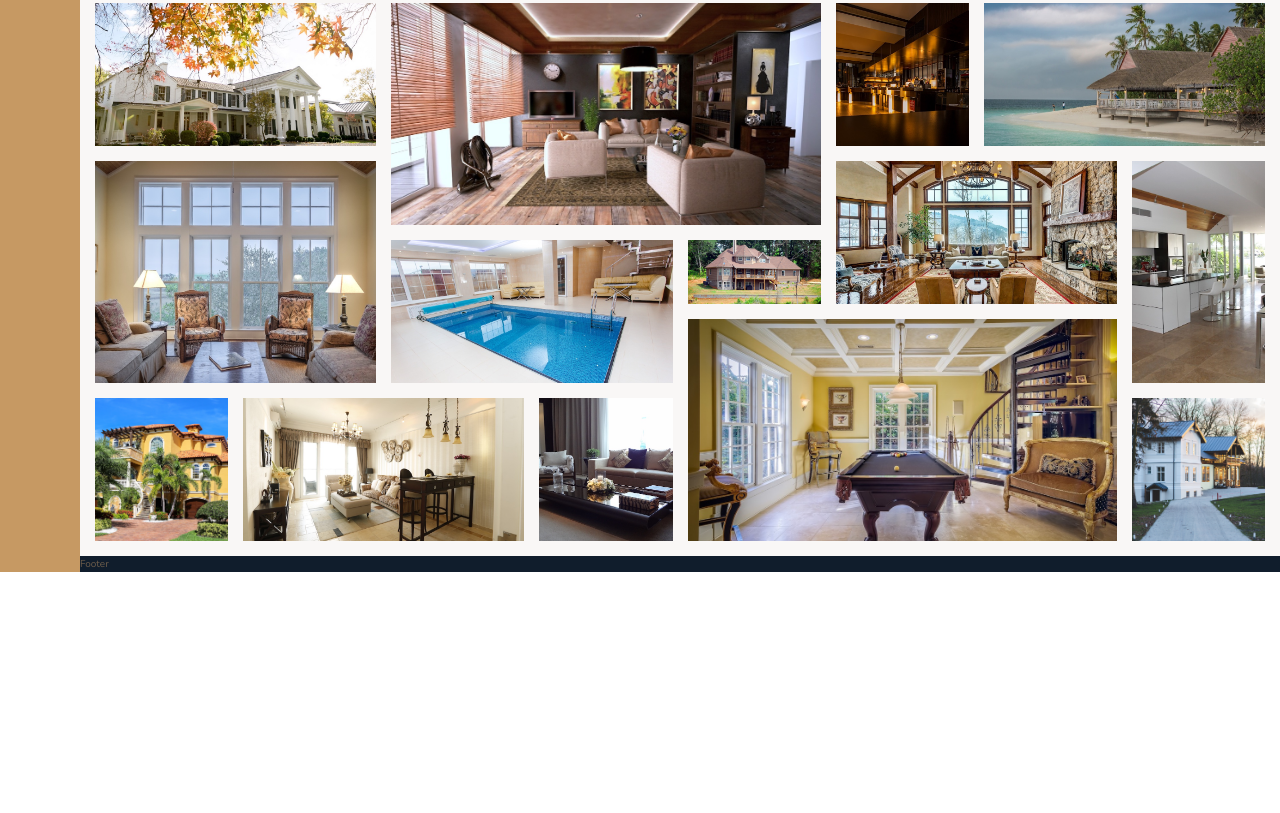
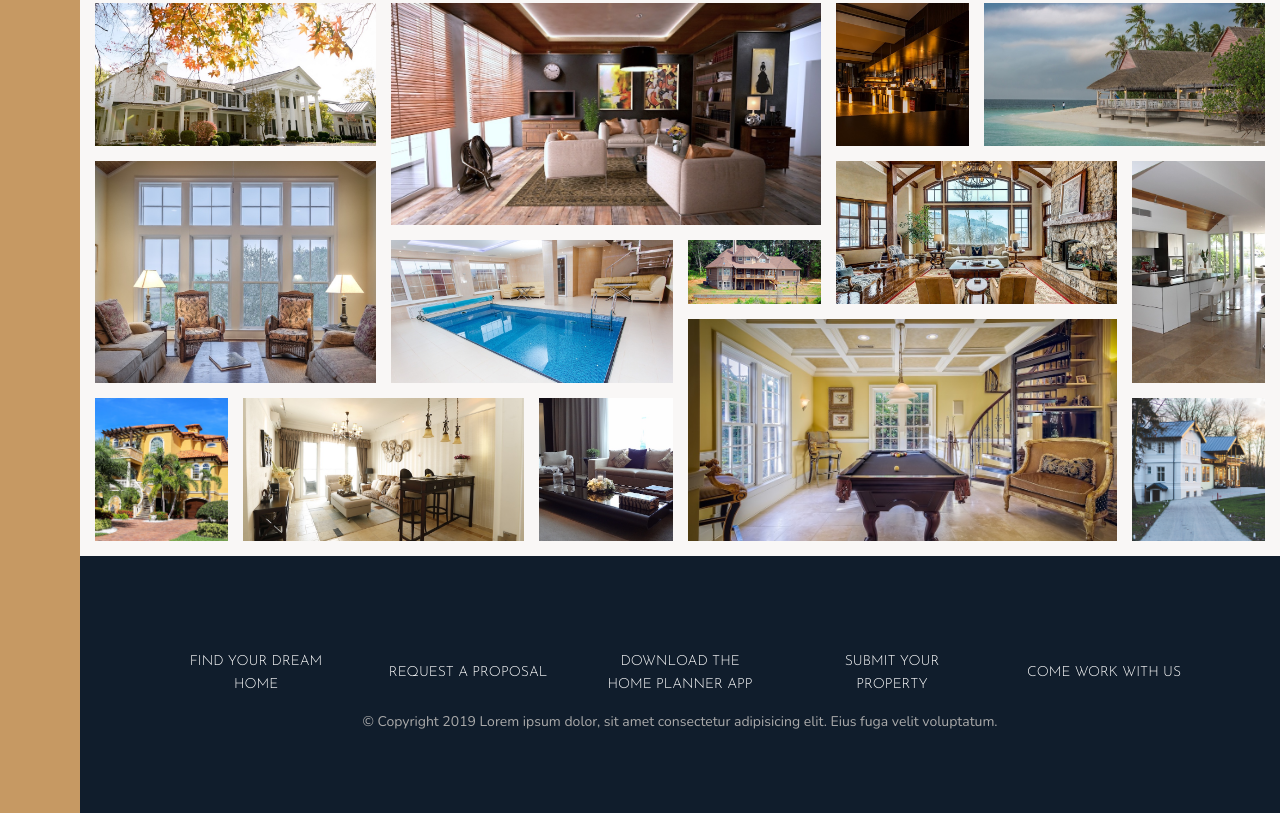
Before and after one commit to SimasDei/nexter, a website: page index.html in a window 1280 px wide. Shown: the part 3084-3897 px from the top of the page. Before the commit the page ends 3656 px from the top, so only its background shows below. Drawn offline with nearby package versions, Linux system fonts and the light colour scheme.

Commit message:
add footer markup and styling

```diff
--- a/index.html
+++ b/index.html
@@ -336,7 +336,17 @@
       </figure>
     </section>
     <footer class="footer">
-      Footer
+      <ul class="nav">
+        <li class="nav__item"><a href="#" class="nav__link">Find your dream home</a></li>
+        <li class="nav__item"><a href="#" class="nav__link">Request a proposal</a></li>
+        <li class="nav__item"><a href="#" class="nav__link">Download the home planner app</a></li>
+        <li class="nav__item"><a href="#" class="nav__link">Submit your property</a></li>
+        <li class="nav__item"><a href="#" class="nav__link">Come work with us</a></li>
+      </ul>
+      <p class="copyright">
+        &copy; Copyright 2019 Lorem ipsum dolor, sit amet consectetur adipisicing elit. Eius fuga
+        velit voluptatum.
+      </p>
     </footer>
   </body>
 </html>
--- a/sass/_footer.scss
+++ b/sass/_footer.scss
@@ -1,4 +1,39 @@
 .footer {
   background-color: $color-secondary;
   grid-column: full-start / full-end;
+  padding: 8rem;
 }
+
+.nav {
+  list-style: none;
+
+  display: grid;
+  grid-template-columns: repeat(auto-fit, minmax(15rem, 1fr));
+  grid-gap: 2rem;
+  align-items: center;
+
+  &__link:link,
+  &__link:visited {
+    font-size: 1.4rem;
+    color: #fff;
+    text-decoration: none;
+    font-family: $font-display;
+    text-transform: uppercase;
+    text-align: center;
+    padding: 1.5rem;
+    display: block;
+    transition: all 0.2s;
+  }
+
+  &__link:hover,
+  &__link:active {
+    background-color: rgba($color: #fff, $alpha: 0.05);
+    transform: translateY(-3px);
+  }
+}
+
+.copyright {
+  font-size: 1.4rem;
+  color: $color-grey-light-2;
+  text-align: center;
+}
```
Also changed, not shown: css/style.css.
